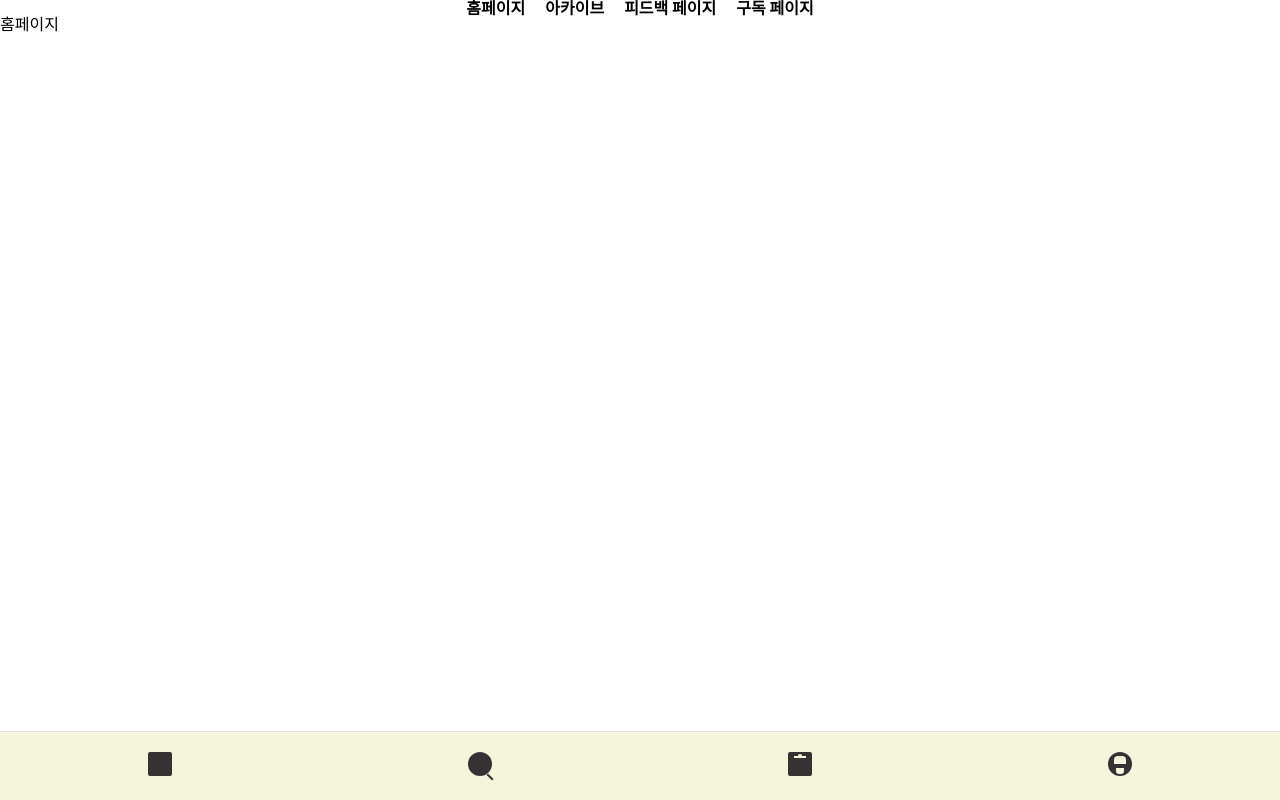
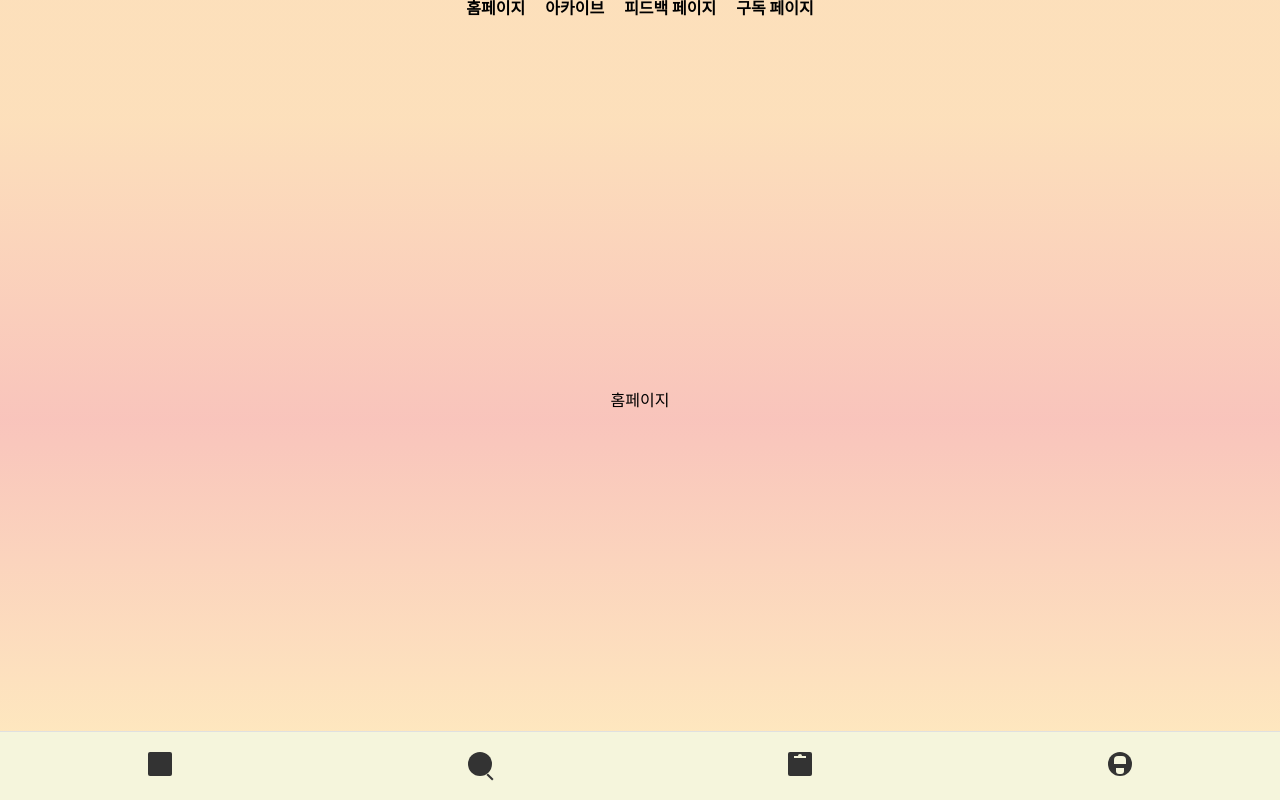
Before and after one commit to kakao-tech-campus-3rd-step3/Team5_FE, a React (Vite) app: page / in a window 1280 px wide. Built offline with nearby package versions, Linux system fonts and the light colour scheme.

Commit message:
style: 전역 배경 설정

```diff
--- a/src/App.tsx
+++ b/src/App.tsx
@@ -2,13 +2,16 @@ import { ThemeProvider } from '@emotion/react';
 import { theme } from './styles/theme';
 import { BrowserRouter } from 'react-router-dom';
 import AppRouter from './routes/AppRouter';
+import { GlobalStyle } from './styles';
 
 function App() {
   return (
     <ThemeProvider theme={theme}>
-      <BrowserRouter>
-        <AppRouter />
-      </BrowserRouter>
+      <GlobalStyle>
+        <BrowserRouter>
+          <AppRouter />
+        </BrowserRouter>
+      </GlobalStyle>
     </ThemeProvider>
   );
 }
--- a/src/layouts/TempNav.tsx
+++ b/src/layouts/TempNav.tsx
@@ -21,4 +21,9 @@ const Wrapper = styled.nav`
   justify-content: center;
   gap: 20px;
   font-weight: 700;
+
+  position: fixed;
+  left: 0;
+  right: 0;
+  z-index: 2000;
 `;
--- a/src/pages/Archive/Archive.tsx
+++ b/src/pages/Archive/Archive.tsx
@@ -42,13 +42,6 @@ const SectionFirst = styled.section`
   flex-direction: column;
   align-items: center;
   justify-content: center;
-
-  background: linear-gradient(
-    180deg,
-    rgba(247, 151, 30, 0.3) 14.9%,
-    rgba(239, 108, 87, 0.4) 52.4%,
-    rgba(255, 200, 44, 0.3) 100%
-  );
 `;
 
 const SectionSecond = styled.section`
--- a/src/pages/Home/Home.tsx
+++ b/src/pages/Home/Home.tsx
@@ -1,9 +1,19 @@
+import styled from '@emotion/styled';
+
 const HomePage = () => {
   return (
-    <>
+    <Wrapper>
       <h1>홈페이지</h1>
-    </>
+    </Wrapper>
   );
 };
 
 export default HomePage;
+
+const Wrapper = styled.div`
+  display: flex;
+  justify-content: center;
+  align-items: center;
+
+  height: 100vh;
+`;
--- a/src/pages/Subscribe/Subscribe.tsx
+++ b/src/pages/Subscribe/Subscribe.tsx
@@ -3,7 +3,6 @@ import styled from '@emotion/styled';
 import GNB from '../../components/GNB/GNB';
 import PricingCard from './components/PricingCard';
 import BenefitsCard from './components/BenefitsCard';
-
 
 const SubscribePage: React.FC = () => {
   const monthlyPrice = 15900;
@@ -39,7 +38,7 @@ export default SubscribePage;
 
 const Container = styled.div`
   min-height: 100vh;
-  background: linear-gradient(180deg, #f5f5dc 0%, #f0e68c 100%);
+  // background: linear-gradient(180deg, #f5f5dc 0%, #f0e68c 100%);
   padding: 20px;
   display: flex;
   flex-direction: column;
@@ -59,7 +58,6 @@ const MainTitle = styled.h1`
   line-height: 1.4;
   margin: 0;
 `;
-
 
 const SubscribeButton = styled.button`
   background-color: #333333;
--- a/src/styles/index.ts
+++ b/src/styles/index.ts
@@ -1,2 +1,12 @@
+import styled from '@emotion/styled';
 import './reset.css';
 import './global.css';
+
+export const GlobalStyle = styled.div`
+  background: linear-gradient(
+    180deg,
+    rgba(247, 151, 30, 0.3) 14.9%,
+    rgba(239, 108, 87, 0.4) 52.4%,
+    rgba(255, 200, 44, 0.3) 100%
+  );
+`;
```
